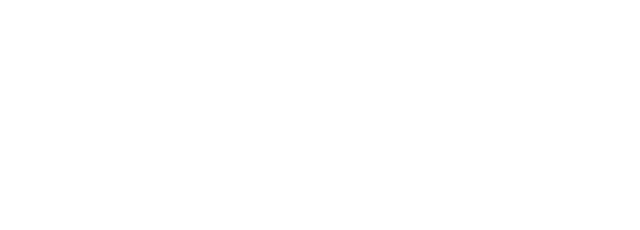
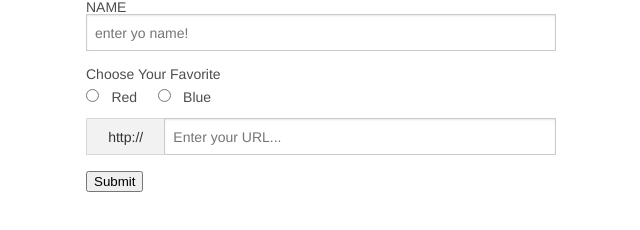
Before and after one commit to lsilva05/form-test, a plain HTML site: page index.html in a window 1280 px wide. Shown: the whole page, without its empty margins (69-709 px from the left). Drawn offline with Linux system fonts and the light colour scheme.

Commit message:
Frustration?

```diff
--- a/index.html
+++ b/index.html
@@ -9,6 +9,40 @@
   </head>
   <body>
 
+    <div class="row">
+      <div class="columns large-6  ">
+
+        <form action="">
+          <label>
+            NAME
+            <input type="text" placeholder="enter yo name!">
+
+          </label>
+
+           <label>Choose Your Favorite</label>
+
+      <input type="radio" name="pokemon" value="Red" id="pokemonRed">
+      <label for="pokemonRed">Red</label>
+      <input type="radio" name="pokemon" value="Blue" id="pokemonBlue">
+      <label for="pokemonBlue">Blue</label>
+
+      <div class="row collapse">
+        <!--ATTACHED LABEL-->
+        <div class="small-3 large-2 columns">
+         <span class="prefix">http://</span>
+    </div>
+        <div class="small-9 large-10 columns">
+        <input type="text" placeholder="Enter your URL...">
+    </div>
+
+      <input type="submit"></input>
+
+        </form>
+
+
+
+      </div>
+    </div>
 
 
     <script src="js/vendor/jquery.js"></script>
```
